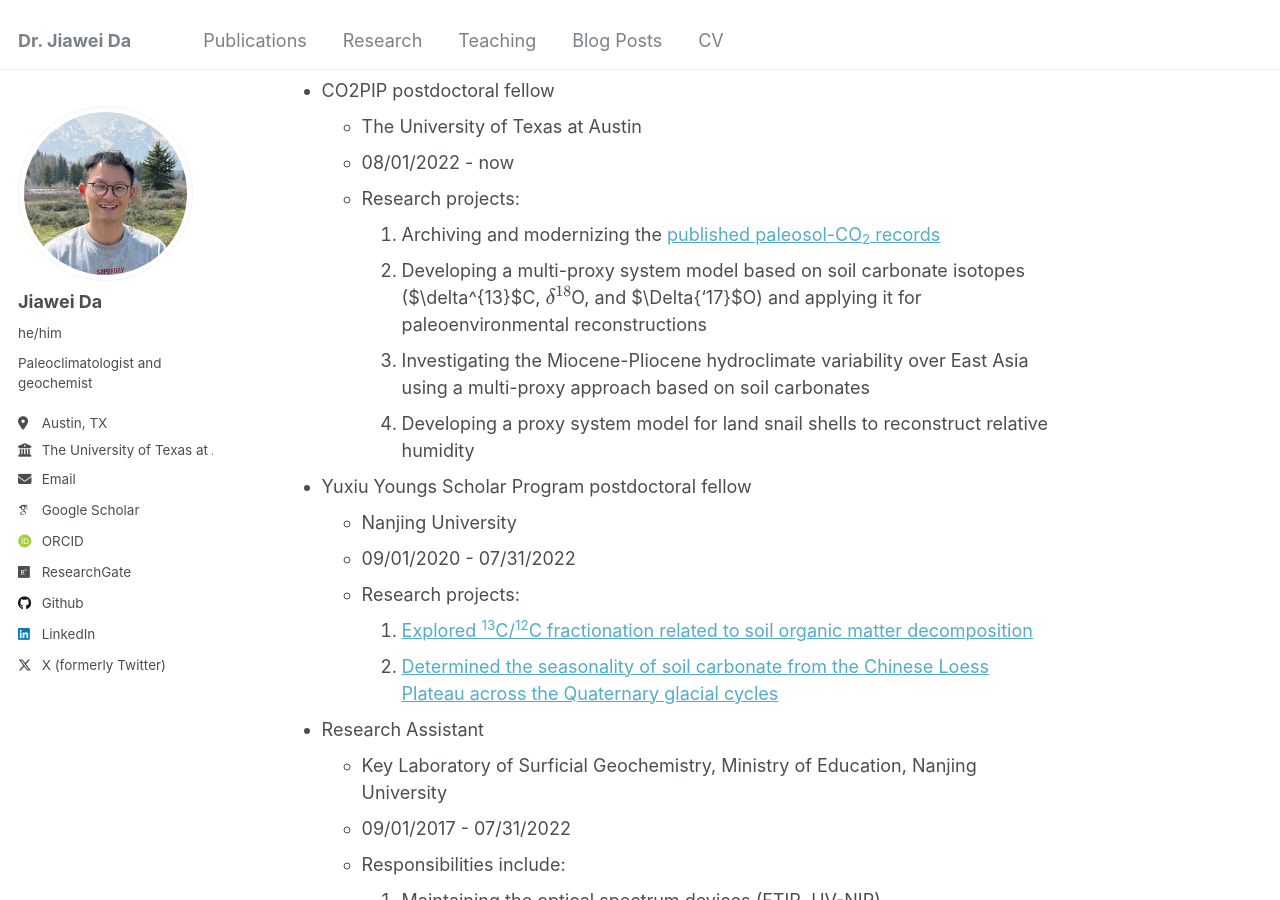
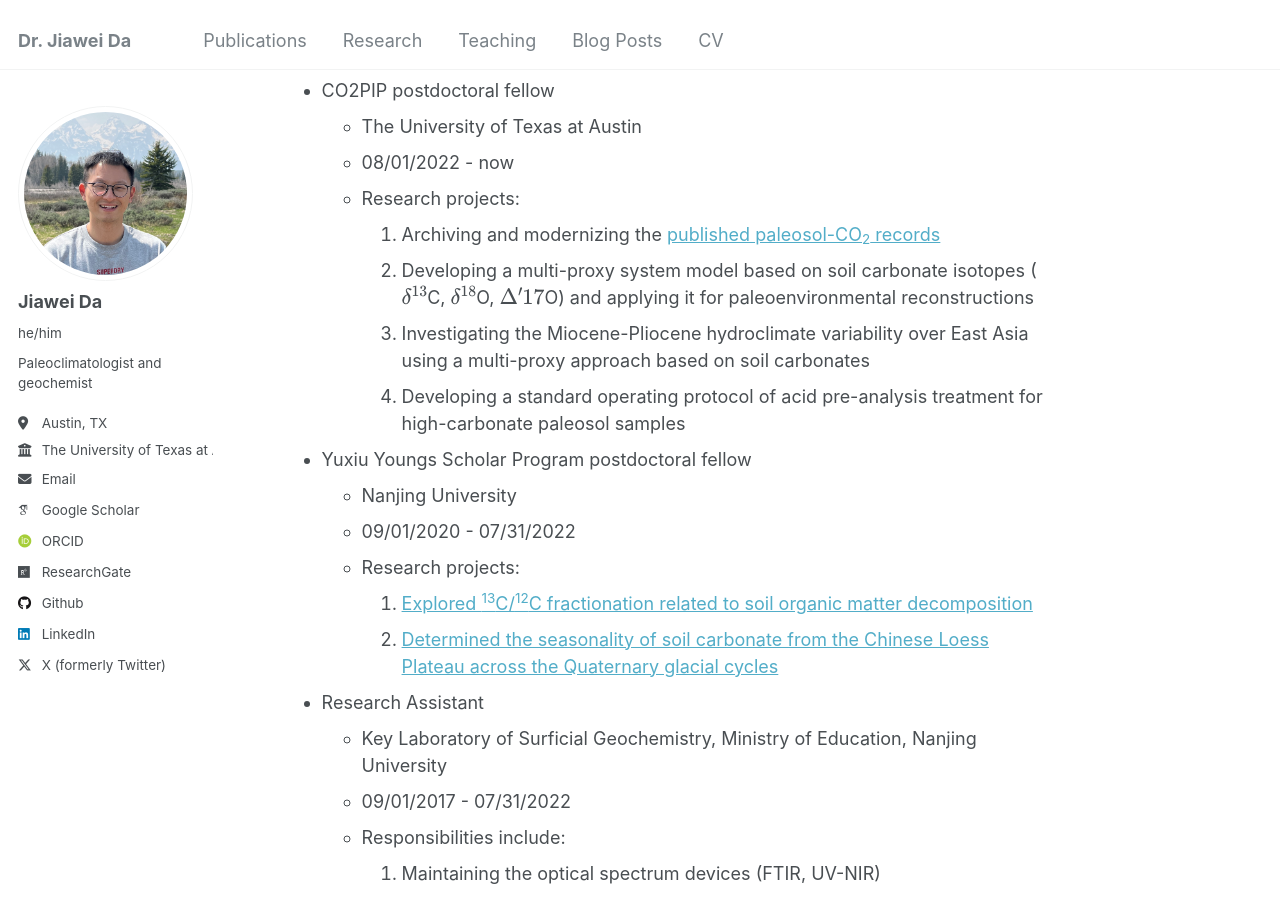
Before and after one commit to da-jiawei/da-jiawei.github.io, a Jekyll site: the page built from _pages/about.md, in a window 1280 px wide and 900 px high, scrolled down 789 px. Built offline with Jekyll 4.4.1, drawn with Linux system fonts in a browser that asks for light colours; some web fonts are replaced.

Commit message:
update about

```diff
--- a/_pages/about.md
+++ b/_pages/about.md
@@ -28,9 +28,9 @@ Work Experience
     - 08/01/2022 - now
     - Research projects:
         1. Archiving and modernizing the [published paleosol-CO<sub>2</sub> records](https://paleo-co2.org/co2pip)
-        2. Developing a multi-proxy system model based on soil carbonate isotopes ($\delta^{13}$C, $$\delta^{18}$$O, and  $\Delta{'17}$O) and applying it for paleoenvironmental reconstructions
+        2. Developing a multi-proxy system model based on soil carbonate isotopes ($$\delta^{13}$$C, $$\delta^{18}$$O, $$\Delta{'17}$$O) and applying it for paleoenvironmental reconstructions
         3. Investigating the Miocene-Pliocene hydroclimate variability over East Asia using a multi-proxy approach based on soil carbonates
-        4. Developing a proxy system model for land snail shells to reconstruct relative humidity
+        4. Developing a standard operating protocol of acid pre-analysis treatment for high-carbonate paleosol samples
 
   - Yuxiu Youngs Scholar Program postdoctoral fellow
     - Nanjing University
```
